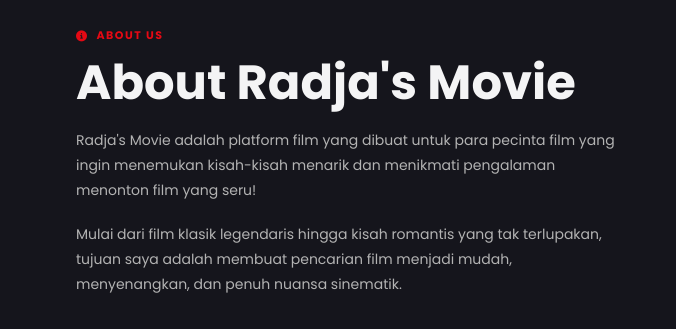
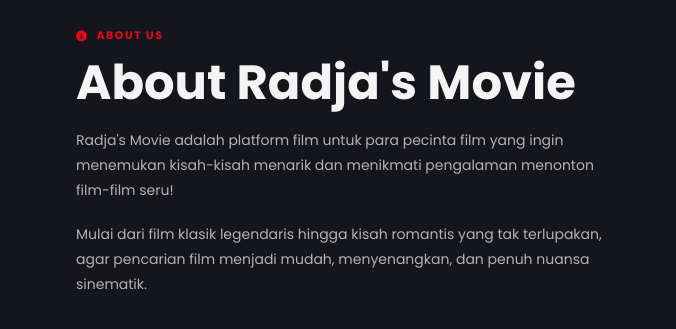
Before and after one commit to radjaamr/radjaamarullah.github.io, a plain HTML site: page index.html in a window 1280 px wide. Shown: the part 1900-2229 px from the top of the page, 604-1280 px from the left. Drawn offline with Linux system fonts and the light colour scheme.

Commit message:
Update index.html

```diff
--- a/index.html
+++ b/index.html
@@ -312,14 +312,14 @@
                         </h2>
 
                         <p>
-                            Radja's Movie adalah platform film yang dibuat untuk
+                            Radja's Movie adalah platform film untuk
                             para pecinta film yang ingin menemukan kisah-kisah menarik
-                            dan menikmati pengalaman menonton film yang seru!
+                            dan menikmati pengalaman menonton film-film seru!
                         </p>
 
                         <p>
                             Mulai dari film klasik legendaris hingga kisah romantis yang tak terlupakan,
-                            tujuan saya adalah membuat pencarian film menjadi mudah, menyenangkan,
+                            agar pencarian film menjadi mudah, menyenangkan,
                             dan penuh nuansa sinematik.
                         </p>
 
```
